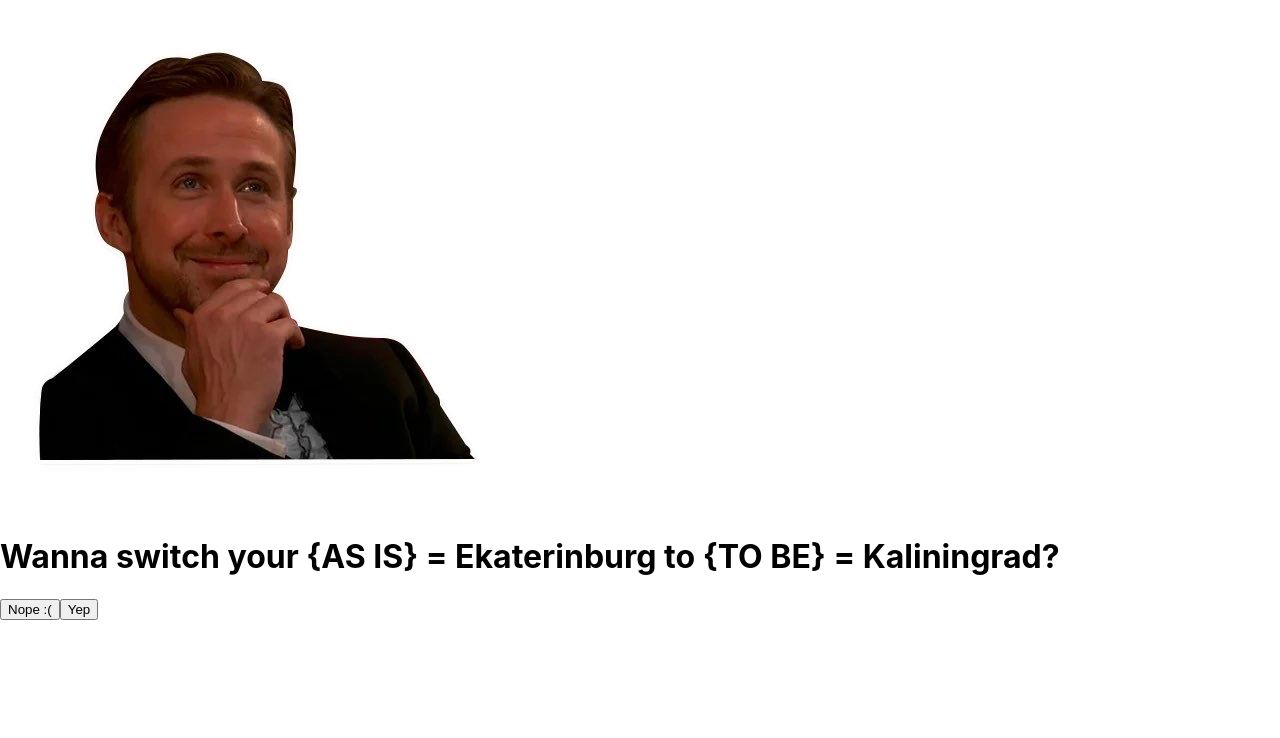
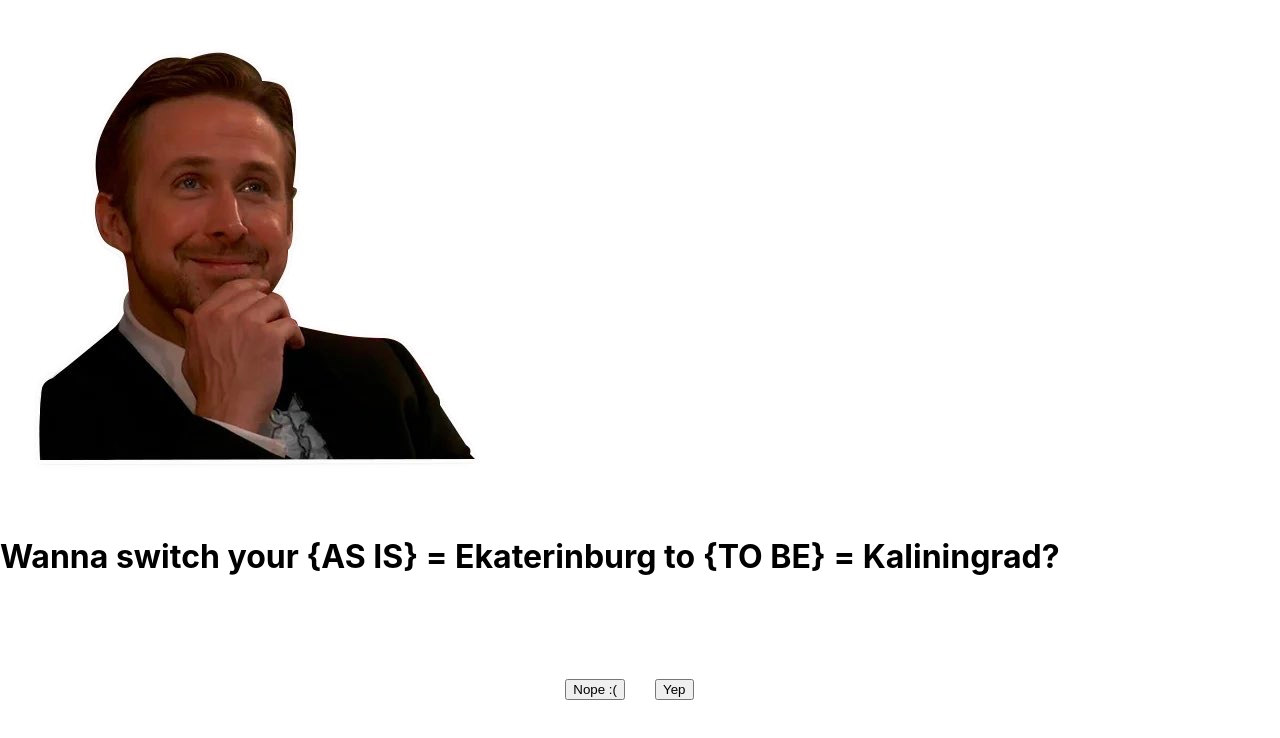
Before and after one commit to ddsed/fun, a React (Create React App) app: page / in a window 1280 px wide. Shown: the top 738 px of the page. Built offline with nearby package versions, Linux system fonts and the light colour scheme.

Commit message:
feat: answer no

```diff
--- a/src/components/App/App.css
+++ b/src/components/App/App.css
@@ -18,10 +18,16 @@
 }
 
 .page__button-container {
-  margin-top: 50px;
+  width: 100vw;
+  height: 100vh;
+  position: fixed;
+  top: 0;
+  right: 0;
 }
 
-button {
+.page__button-yes {
+  position: absolute;
+
   margin: 0;
   padding: 0;
   border: 0;
@@ -35,7 +41,7 @@ button {
   width: 130px;
 }
 
-button:hover {
+.page__button-yes:hover {
   cursor: pointer;
   color: black;
   background-color: transparent;
@@ -43,7 +49,18 @@ button:hover {
 }
 
 .page__button-no {
-  margin-right: 30px;
+  margin: 0;
+  padding: 0;
+  border: 0;
+  background-color: black;
+
+  padding: 14px;
+  font-size: 22px;
+  font-weight: 600;
+  color: white;
+  border-radius: 15px;
+  width: 130px;
+  height: 53px;
 }
 
 .page__title-yes {
--- a/src/components/App/App.js
+++ b/src/components/App/App.js
@@ -1,8 +1,48 @@
-import React, {useState} from 'react';
+import React, {useState, useEffect} from 'react';
 import ReactPlayer from 'react-player'
 
 function App() {
-  const[yesClicked, setYesClicked] = useState(false)
+  const[yesClicked, setYesClicked] = useState(false);
+  const [yesButtonBottom, setYesButtonBottom] = useState('100px');
+  const [noButtonPosition, setNoButtonPosition] = useState({bottom: '100px', right: 'calc(50vw + 15px)' });
+
+  const handleButtonHover = () => {
+    const newPosition = {
+      bottom: Math.max(20, Math.min(750, Math.random() * window.innerHeight)),
+      right: Math.max(10, Math.min(1130, Math.random() * window.innerWidth)),
+    };
+
+    setNoButtonPosition(newPosition);
+  };
+
+  useEffect(() => {
+    const handleResize = () => {
+      let newBottom;
+
+      if (window.innerHeight < 670) {
+        newBottom = '10px';
+      } else if (window.innerHeight > 800) {
+        newBottom = '200px';
+      } else {
+        newBottom = '100px';
+      }
+
+      setNoButtonPosition({
+        bottom: newBottom,
+        right: 'calc(50vw + 15px)',
+      });
+      setYesButtonBottom(newBottom);
+    };
+
+    handleResize();
+
+    window.addEventListener('resize', handleResize);
+
+    return () => {
+      window.removeEventListener('resize', handleResize);
+    };
+  }, []);
+
 
   return (
     <div className="page">
@@ -11,8 +51,20 @@ function App() {
       <img src={require(`../../images/cover.jpg`)} alt="Gosling" className="page__image" />
       <h1 className='page__question'>Wanna switch your {'{'}AS IS{'}'} = Ekaterinburg to {'{'}TO BE{'}'} = Kaliningrad?</h1>
       <div className='page__button-container'>
-        <button className='page__button-no button'>Nope :(</button>
-        <button className='page__button-yes button' onClick={() => { setYesClicked(true)}}>Yep</button>
+        <button
+          className='page__button-no'
+          style={{ position: 'absolute', bottom: noButtonPosition.bottom, right: noButtonPosition.right }}
+          onMouseEnter={handleButtonHover}
+        >
+          Nope :(
+        </button>
+        <button
+        className='page__button-yes'
+        style={{ position: 'absolute', bottom: yesButtonBottom, left: 'calc(50vw + 15px)' }}
+        onClick={() => { setYesClicked(true)}}
+        >
+          Yep
+        </button>
       </div>
       </>
       :
```
